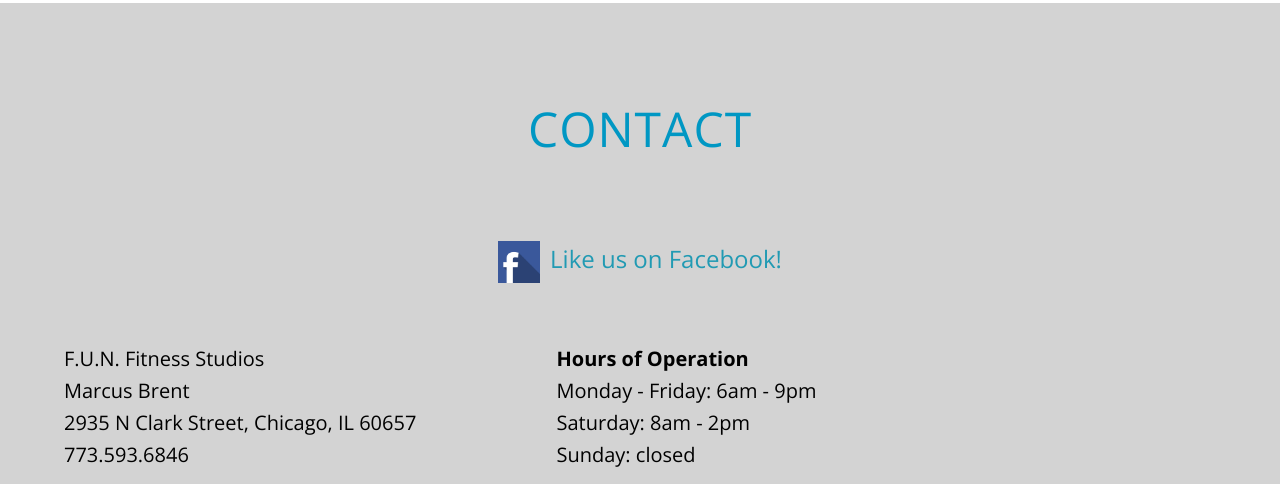
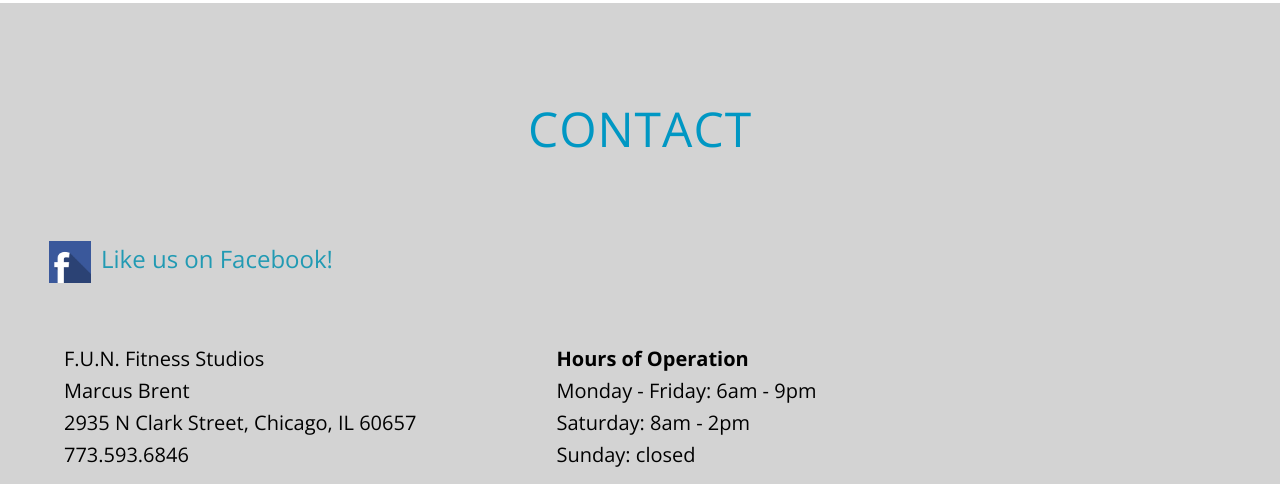
Before and after one commit to steventhanna/fun-fitness-studios, a plain HTML site: page index.html in a window 1280 px wide. Shown: the part 4011-4495 px from the top of the page. Drawn offline with nearby package versions, Linux system fonts and the light colour scheme.

Commit message:
reposition things into their rightful place

```diff
--- a/index.html
+++ b/index.html
@@ -239,7 +239,7 @@
           <h2 class="content-head">Contact</h2>
         </div>
       </div>
-      <div class="row centered facebook">
+      <div class="row facebook">
         <a class="facebook" href="https://www.facebook.com/funfitnesschicago?ref=hl">
           <img src="img/facebook.png">Like us on Facebook!</a>
       </div>
```
